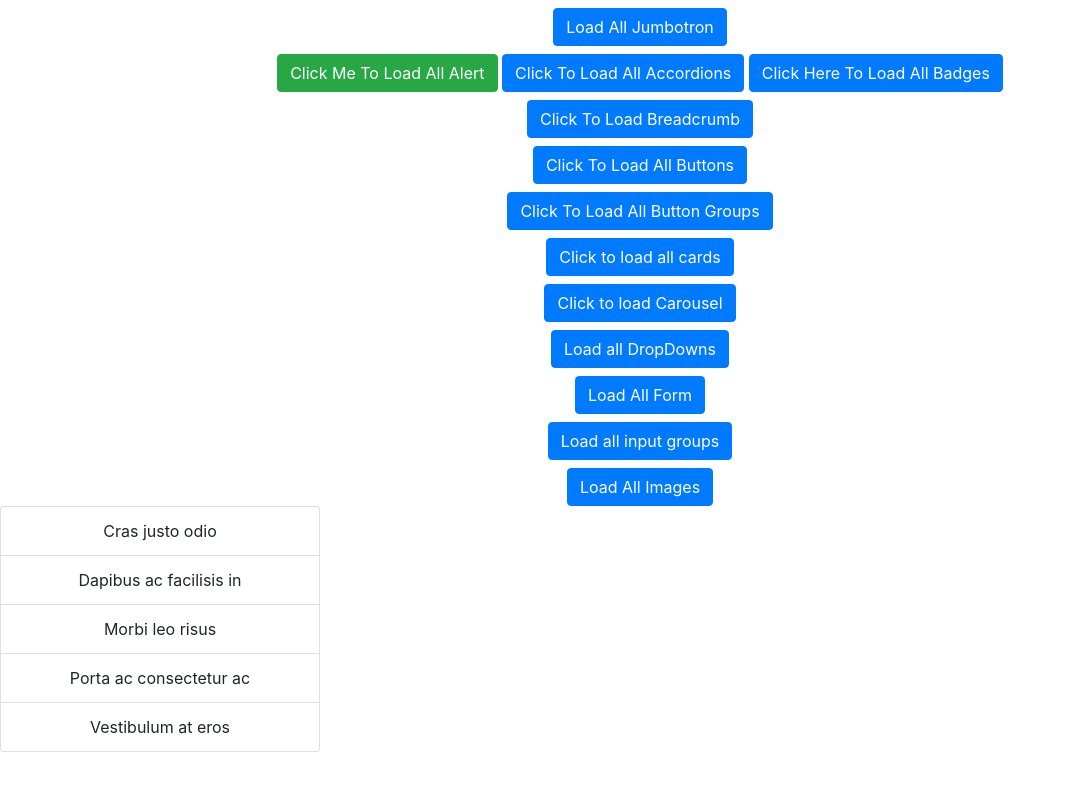
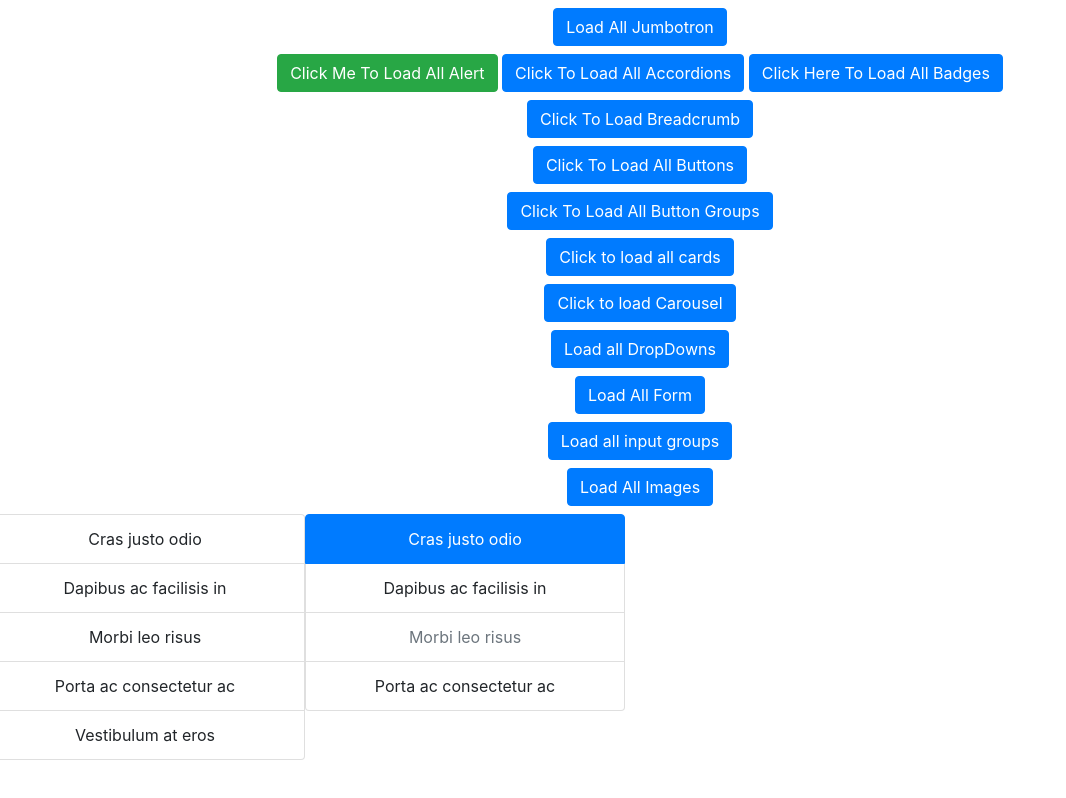
Before and after one commit to Khwajapasha/Boosrtrap-Practice, a React (Create React App) app: page / in a window 1280 px wide. Shown: the whole page, without its empty margins (0-1066 px from the left). Built offline with nearby package versions, Linux system fonts and the light colour scheme.

Commit message:
Implemented ListGroup Active Link

```diff
--- a/src/Component/MainBodySection/ListGroupsComponent/AllListGroup.jsx
+++ b/src/Component/MainBodySection/ListGroupsComponent/AllListGroup.jsx
@@ -1,9 +1,14 @@
 import React from "react";
+import { Row } from "react-bootstrap";
 import { LIstGroupBasicExample } from "./LIstGroupBasicExample";
+import { ListGroupsActiveItem } from "./ListGroupsActiveItem";
 export const AllListGroup = () => {
   return (
-    <div>
-      <LIstGroupBasicExample />
+    <div className="mt-2">
+      <Row>
+        <LIstGroupBasicExample />
+        <ListGroupsActiveItem />
+      </Row>
     </div>
   );
 };
--- /dev/null
+++ b/src/Component/MainBodySection/ListGroupsComponent/ListGroupsActiveItem.jsx
@@ -0,0 +1,18 @@
+import React from "react";
+import { ListGroup } from "react-bootstrap";
+export const ListGroupsActiveItem = () => {
+  return (
+    <div>
+      <ListGroup as="ul" style={{ width: "20rem" }}>
+        <ListGroup.Item as="li" active>
+          Cras justo odio
+        </ListGroup.Item>
+        <ListGroup.Item as="li">Dapibus ac facilisis in</ListGroup.Item>
+        <ListGroup.Item as="li" disabled>
+          Morbi leo risus
+        </ListGroup.Item>
+        <ListGroup.Item as="li">Porta ac consectetur ac</ListGroup.Item>
+      </ListGroup>
+    </div>
+  );
+};
```
